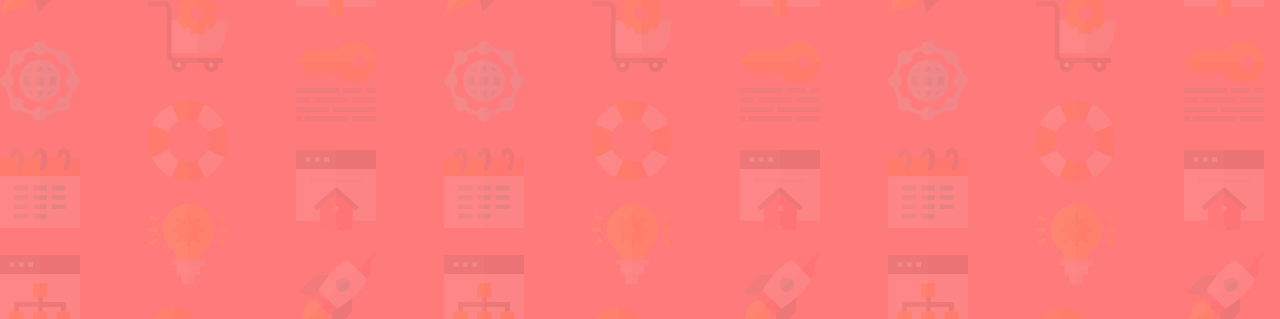
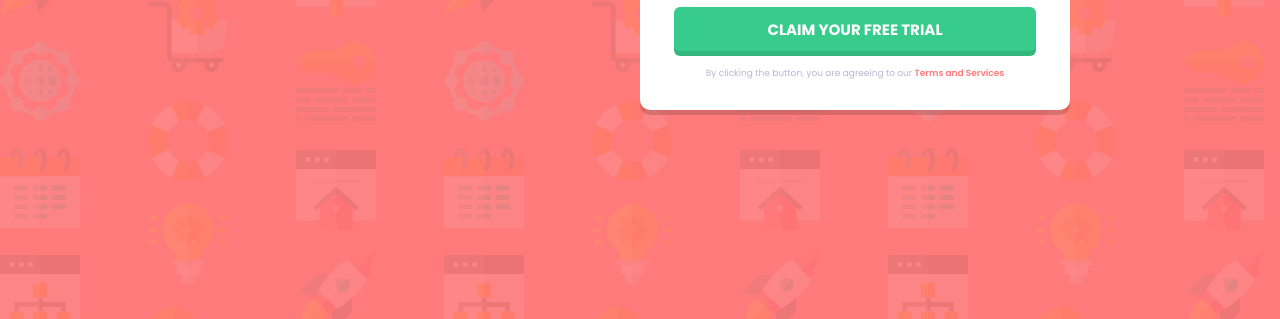
Before and after one commit to ChromeUniverse/intro-component-with-signup-form-master, a plain HTML site: page index.html in a window 1280 px wide. Shown: the part 481-800 px from the top of the page. Drawn offline with nearby package versions, Linux system fonts and the light colour scheme.

Commit message:
Another minor styling change

```diff
--- a/style.css
+++ b/style.css
@@ -9,6 +9,10 @@
 body {
   background-image: url('images/bg-intro-desktop.png');
   background-color: var(--red);
+  height: 90vh;
+  display: flex;
+  flex-direction: row;
+  align-items: center;
 }
 
 * {
@@ -163,7 +167,7 @@ main {
   color: var(--red);
 }
 
-@media (max-width: 650px) {
+@media (max-width: 550px) {
 
 .main {
   grid-template-columns: 1fr;
```
